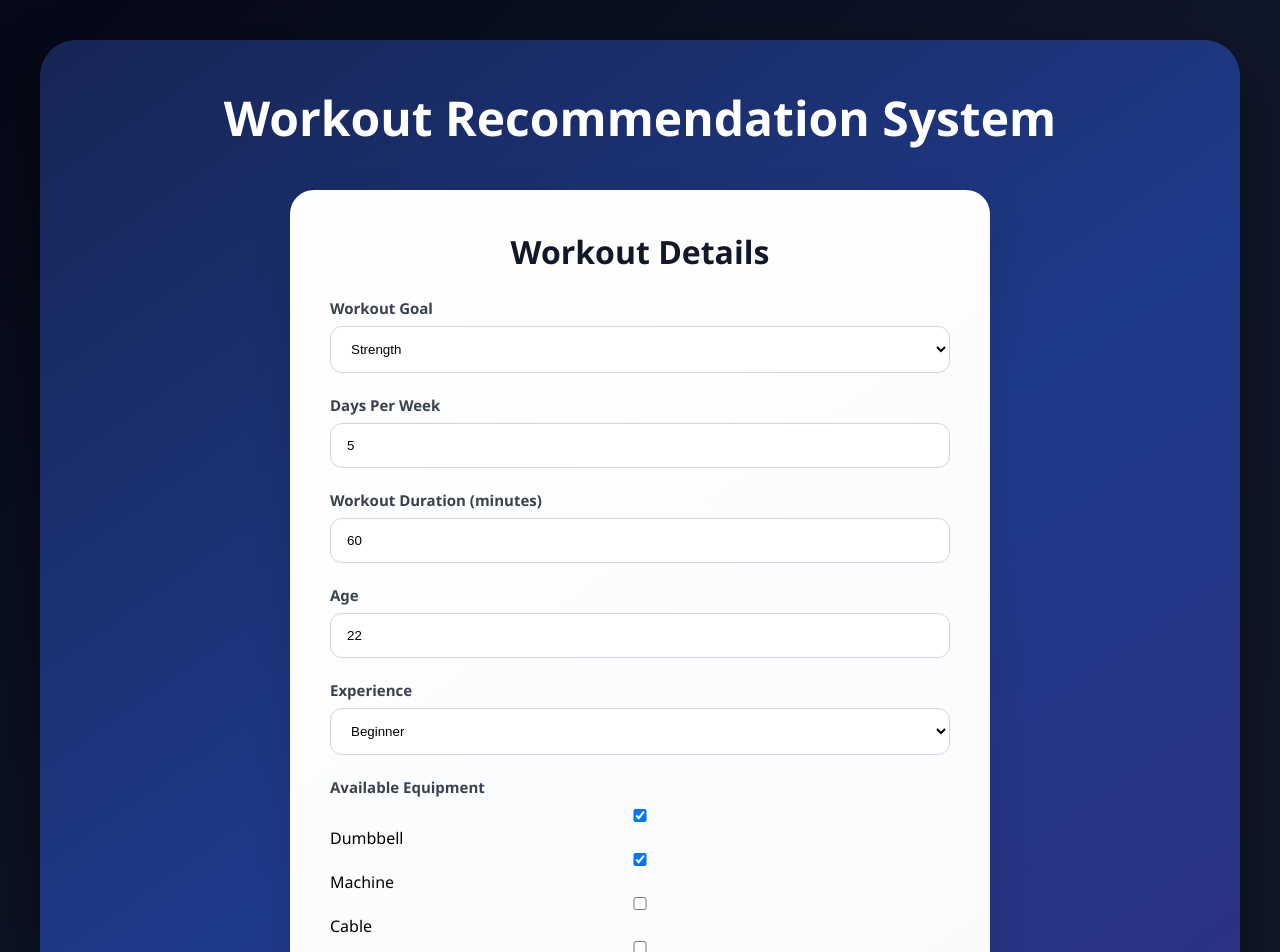
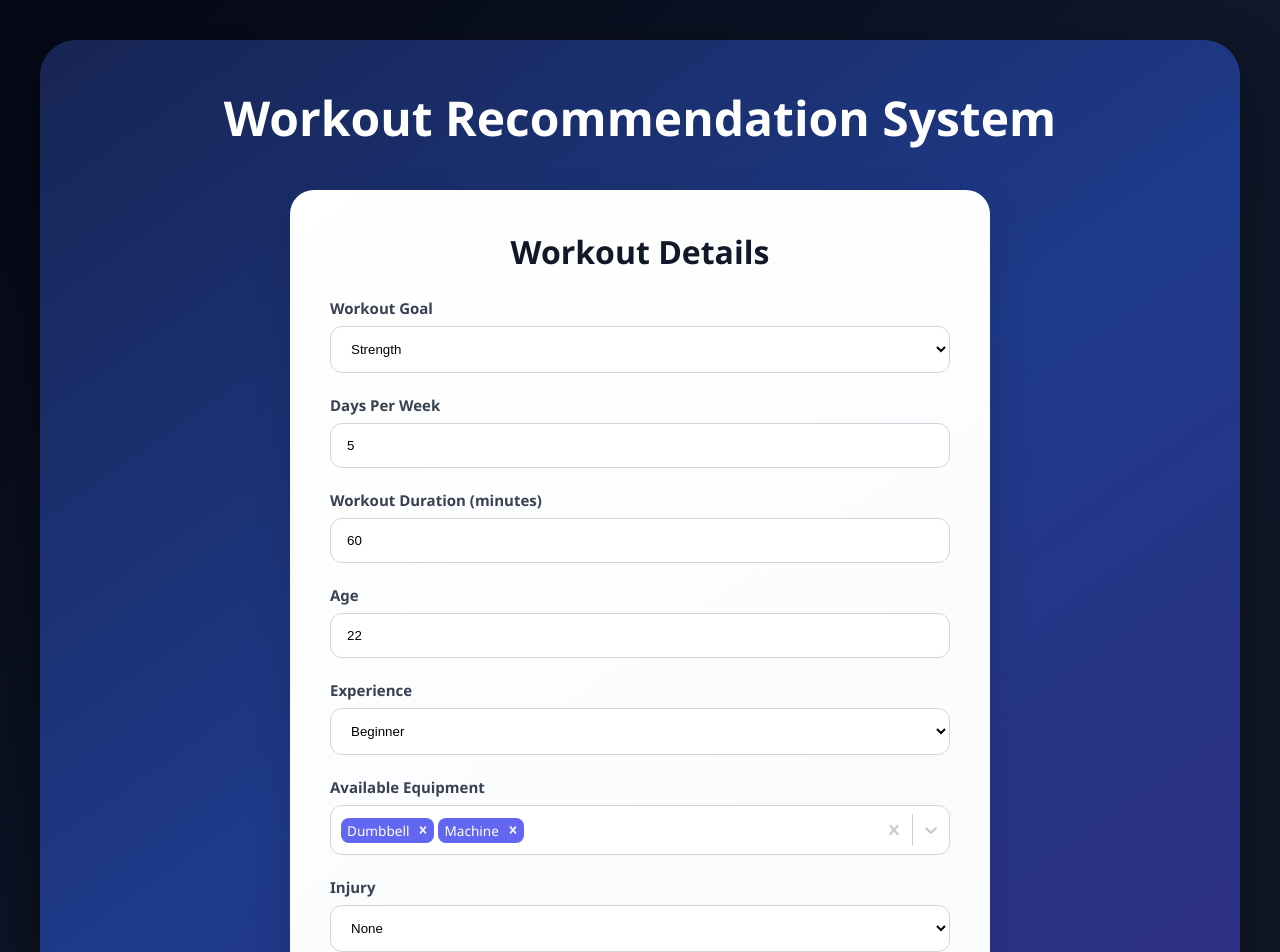
Before and after one commit to AadarshAadi/GymRecom, a React app in the folder Frontend/: page / in a window 1280 px wide. Shown: the top 952 px of the page. Built offline with nearby package versions, Linux system fonts and the light colour scheme; the HTML template or start-up script is replaced by a standard one.

Commit message:
Equipment Selection Improvement

```diff
--- a/Frontend/package.json
+++ b/Frontend/package.json
@@ -13,7 +13,8 @@
     "axios": "^1.18.1",
     "framer-motion": "^12.42.2",
     "react": "^19.2.7",
-    "react-dom": "^19.2.7"
+    "react-dom": "^19.2.7",
+    "react-select": "^5.10.2"
   },
   "devDependencies": {
     "@types/react": "^19.2.17",
--- a/Frontend/src/components/F.jsx
+++ b/Frontend/src/components/F.jsx
@@ -1,5 +1,5 @@
 import { useState } from "react";
-
+import Select from "react-select";
 function F({ onSubmit }) {
   const [formData, setFormData] = useState({
     workcat: "Strength",
@@ -10,21 +10,16 @@ function F({ onSubmit }) {
     equipm: ["Dumbbell", "Machine"],
     injury: "None"
   });
-
+  const equipmentOptions = [
+  { value: "Dumbbell", label: "Dumbbell" },
+  { value: "Machine", label: "Machine" },
+  { value: "Cable", label: "Cable" },
+  { value: "Body Only", label: "Body Only" },
+  ];
   const hanchang = (e) => {
     const { name, value } = e.target;
     setFormData({ ...formData, [name]: value });
   };
-
-  const equichange = (e) => {
-    const { value, checked } = e.target;
-    const upequip = checked
-      ? [...formData.equipm, value]
-      : formData.equipm.filter((item) => item !== value);
-
-    setFormData({ ...formData, equipm: upequip });
-  };
-
   const submitfo = (e) => {
     e.preventDefault();
     onSubmit(formData);
@@ -56,19 +51,58 @@ function F({ onSubmit }) {
           <option>Intermediate</option>
           <option>Advanced</option>
         </select>
+        <label>Available Equipment</label>
 
-        <label>Available Equipment</label>
-        {["Dumbbell", "Machine", "Cable", "Body Only"].map((equipment) => (
-          <div key={equipment}>
-            <input
-              type="checkbox"
-              value={equipment}
-              checked={formData.equipm.includes(equipment)}
-              onChange={equichange}
-            />
-            {equipment}
-          </div>
-        ))}
+        <Select
+          isMulti
+          options={equipmentOptions}
+          placeholder="Select equipment..."
+          value={equipmentOptions.filter(option =>
+            formData.equipm.includes(option.value)
+          )}
+          onChange={(selected) =>
+            setFormData({
+              ...formData,
+              equipm: selected ? selected.map(item => item.value) : [],
+            })
+          }
+          styles={{
+            control: (base) => ({
+              ...base,
+              minHeight: "50px",
+              borderRadius: "12px",
+              borderColor: "#d1d5db",
+              boxShadow: "none",
+              "&:hover": {
+                borderColor: "#6366f1",
+              },
+            }),
+            multiValue: (base) => ({
+              ...base,
+              backgroundColor: "#6366f1",
+              borderRadius: "8px",
+            }),
+            multiValueLabel: (base) => ({
+              ...base,
+              color: "white",
+              fontWeight: 500,
+            }),
+            multiValueRemove: (base) => ({
+              ...base,
+              color: "white",
+              ":hover": {
+                backgroundColor: "#4f46e5",
+                color: "white",
+              },
+            }),
+            option: (base, state) => ({
+              ...base,
+              backgroundColor: state.isFocused ? "#eef2ff" : "white",
+              color: "#111827",
+              cursor: "pointer",
+            }),
+          }}
+        />
 
         <label>Injury</label>
         <select name="injury" value={formData.injury} onChange={hanchang}>
```
Also changed, not shown: 1 other file (tests, documents, lock files or other folders).
